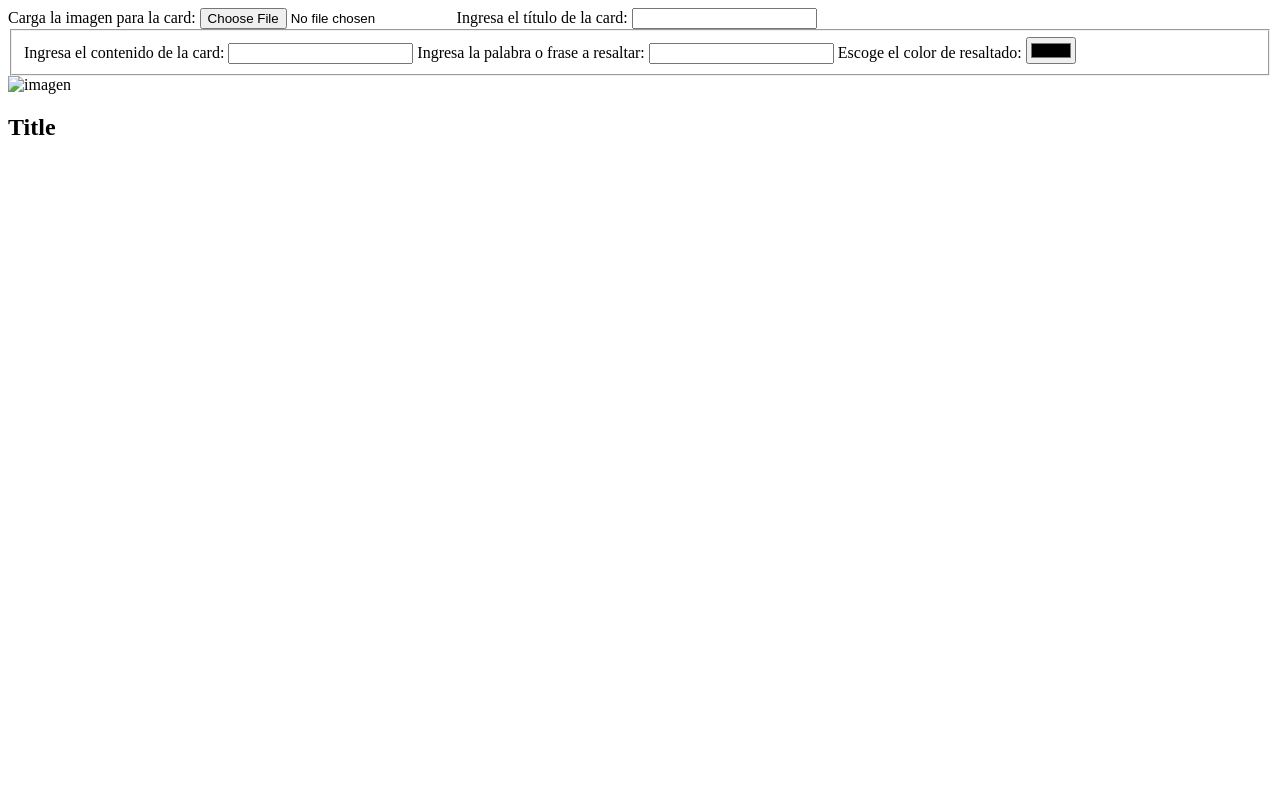
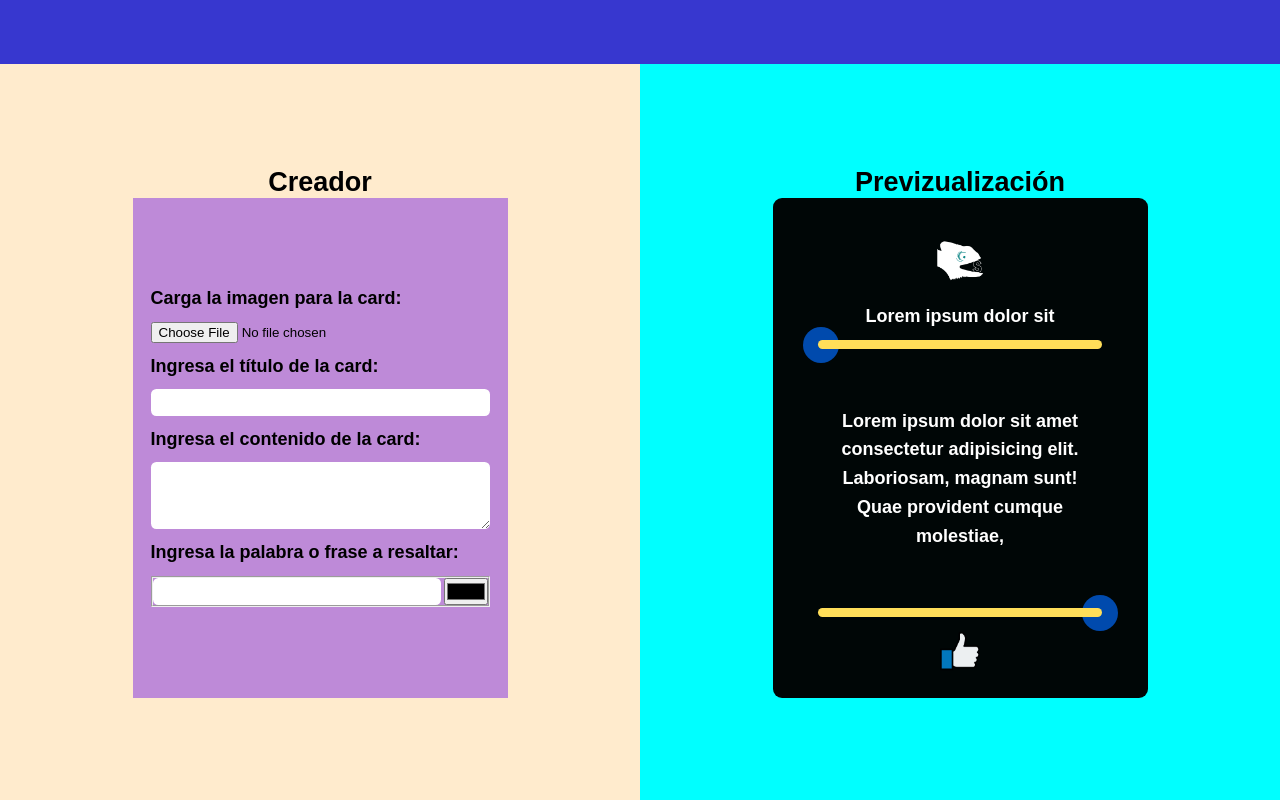
Before and after one commit to josequio/proyectojs, a plain HTML site: page creator_card.html in a window 1280 px wide. Drawn offline with Linux system fonts and the light colour scheme.

Commit message:
archivos js y creación de estructur de creator_card.html

```diff
--- a/creator_card.html
+++ b/creator_card.html
@@ -5,45 +5,58 @@
    <meta charset="UTF-8">
    <meta http-equiv="X-UA-Compatible" content="IE=edge">
    <meta name="viewport" content="width=device-width, initial-scale=1.0">
+   <link rel="stylesheet" href="/styles/creator_card.css">
    <title>ChameleonSpeak.com</title>
 </head>
 
 <body>
-   <header>
+   <header class="header">
 
    </header>
    <section class="maker">
-      <div class="card-maker">
-         <form action="#" id="form" >
-            <label for="image">Carga la imagen para la card:</label>
-            <input type="file">
-            <label for="title">Ingresa el título de la card:</label>
-            <input type="text" name="title" id="title">
-            <fieldset>
-               <label for="body">Ingresa el contenido de la card:</label>
-               <input type="text" name="body" id="body">
-               <label for="words">Ingresa la palabra o frase a resaltar:</label>
-               <input type="text" name="words" id="words">
-               <label for="color">Escoge el color de resaltado:</label>
-               <input type="color" name="color" id="color">
-            </fieldset>
+      <div class="maker_card">
+         <h2>Creador</h2>
+         <form action="#" class="form" id="form">
+            <label for="imageCard">Carga la imagen para la card:</label>
+            <input type="file"  name="imageCard" id="imageCard">
+            <label for="titleCard">Ingresa el título de la card:</label>
+            <input type="text" name="titleCard" id="titleCard" class="input-desing">
+            <label for="paragraphCard">Ingresa el contenido de la card:</label>
+            <textarea id="paragraphCard" name="paragraphCard" rows="4" cols="50"></textarea>
+            <div class="form_marker">
+               <label for="wordsCard">Ingresa la palabra o frase a resaltar:</label>
+               <fieldset>
+                  <input type="text" name="wordsCard" id="wordsCard" class="input-desing">
+                  <label for="colorCard"></label>
+                  <input type="color" name="colorCard" id="colorCard"  >
+               </fieldset>
+            </div>
          </form>
       </div>
 
-      <div class="card-previewer">
-         <div class="card">
-            <div class="card_container-img">
-               <img src="" alt="imagen">
+      <div class="maker_previewer">
+         <h2>Previzualización</h2>
+         <div class="card card-previewer">
+            <div class="card_image">
+               <img src="/images/logo/icon_logo.png" alt="imagen" id="cardImg">
             </div>
-            <h2 class="card_title">Title</h2>
-            <div class="card_decoration-top">
+            <h2 class="card_title">Lorem ipsum dolor sit</h2>
+            <div class="card_decoration decoration-top">
+               <div class="decoration_circle circle_top"></div>
+               <div class="decoration_line"></div>
             </div>
-            <p class="card_text"></p>
-            <div class="card_decoration-top">
+            <p class="card_text">Lorem ipsum dolor sit amet consectetur adipisicing elit. Laboriosam, magnam sunt! Quae provident cumque molestiae, </p>
+            <div class="card_decoration decoration-bottom">
+               <div class="decoration_circle circle_bottom"></div>
+               <div class="decoration_line"></div>
+            </div>
+            <div class="card_like">
+               <img src="/images/icons/pulgar-arriba.png" alt="">
             </div>
          </div>
       </div>
+
    </section>
+   <script src="/script/creatorCard.js"></script>
 </body>
-
 </html>
--- /dev/null
+++ b/script/creatorCard.js
@@ -0,0 +1,31 @@
+const cardTitle = document.querySelector(".card_title");
+const cardText = document.querySelector(".card_text");
+
+
+let inputTitleCard = document.querySelector("#titleCard");
+let inputparagraphCard = document.querySelector("#paragraphCard");
+let inputImageCard = document.querySelector("#imageCard");
+
+
+inputTitleCard.addEventListener('input',function(ev){
+    console.log(inputTitleCard.value);//se imprime el valor ingesado.
+    cardTitle.textContent = inputTitleCard.value;
+});
+
+inputparagraphCard.addEventListener('input',function(ev){
+    console.log(inputparagraphCard.value);//se imprime el valor ingesado.
+    cardText.textContent = inputparagraphCard.value;
+});
+
+
+inputImageCard.addEventListener('input',function(ev){
+    let image = ev.target.file[0];
+    let reader = new FileReader();
+    reader.readAsDataURL(image);
+    reader.onload = function(){ /* onload: cuando finalice de caragr lo requeride en la variblae reader */
+        let cardImg = document.getElementById("cardImg");
+        console.log(reader.result);
+        cardImg.src = reader.result;
+
+    }
+});
--- a/script/app.js
+++ b/script/interactive.js
@@ -1,3 +1,4 @@
+/* import './googleLogin.js' */
 //-------------FORMA UNO---------------
 /* let btnAccess = document.querySelector(".header_btn_access");
 let modal = document.querySelector(".modal");
--- /dev/null
+++ b/script/main.js
@@ -0,0 +1 @@
+import './interactive.js';
--- /dev/null
+++ b/styles/creator_card.css
@@ -0,0 +1,215 @@
+*,::after,::before{
+    box-sizing: border-box;
+    margin: 0;
+    padding: 0;
+}
+html{
+    box-sizing: inherit;
+    scroll-behavior: smooth;
+    font-size: 18px;
+    font-family: 'Barlow Condensed', sans-serif;
+    font-weight: 600;
+}
+body{
+    min-height: 100vh;
+    max-width: 100vw;
+
+}
+.header{
+    width: 100vw;
+    min-height: 3.3rem;
+    height: 8vh;
+    background-color: #3131cef7;
+}
+/*-----------------------------------------------*/
+section.maker{
+    height: 92vh;
+    width: 100vw;
+    background-color: rgba(47, 255, 0, 0.228);
+    display: flex;
+    flex-wrap: wrap;
+}
+
+/*------------------------------------*/
+div.maker_card{
+    width: 50%;
+    min-width: 320px;
+    background-color: blanchedalmond;
+    display: flex;
+    flex-direction: column;
+    justify-content: center;
+    align-items: center;
+}
+
+form.form{
+    background-color: rgba(158, 91, 222, 0.666);
+    display: flex;
+    flex-direction: column;
+    justify-content: center;
+    align-items: flex-start;
+    gap: 0.7rem;
+    width: 375px;
+    min-width: 320px;
+    min-height: 500px;
+    padding: 1rem;
+}
+form.form textarea,
+form.form input[type="text"]{
+    width: 100%;
+}
+form.form textarea{
+    border-radius: 0.3rem;
+    border: none;
+    padding: 0.2rem;
+}
+
+.input-desing{
+    border-radius: 0.3rem;
+    height: 1.5rem;
+    border: none;
+    padding: 0.2rem;
+}
+
+div.form_marker{
+    width: 100%;
+    display: flex;
+    flex-direction: column;
+    gap: 0.7rem;
+}
+div.form_marker>fieldset{
+
+    display: flex;
+    flex-direction: row;
+    gap: 0.1rem;
+}
+
+
+/*------------------------------------*/
+div.maker_previewer{
+    width: 50%;
+    min-width: 320px;
+    background-color: aqua;
+    display: flex;
+    flex-direction: column;
+    justify-content: center;
+    align-items: center;
+}
+
+div.card{
+    background-color: rgba(0, 0, 0, 0.975);
+    width: 375px;
+    min-width: 320px;
+    min-height: 500px;
+    display: flex;
+    flex-direction: column;
+    /* justify-content: center; */
+    align-items: center;
+    padding: 1rem;
+    border-radius: 0.5rem;
+    color: rgb(255,255,255);
+}
+
+div.card-previewer{
+
+}
+
+div.card_image{
+    /* background-color: #004aad; */
+    width: 5rem;
+    height: 5rem;
+}
+div.card_image>img{
+    width: 100%;
+}
+
+h2.card_title{
+    font-size: 1rem;
+    /* background-color: antiquewhite; */
+}
+/*--*/
+div.card_decoration{
+    min-height: 2rem;
+    /* background-color: aquamarine; */
+    width: 100%;
+    display: flex;
+    justify-content: center;
+    align-items: center;
+    position: relative;
+}
+
+.decoration_circle {
+    width: 2rem;
+    height: 2rem;
+    border-radius: 50%;
+    background-color: #004aad;
+    position: absolute;
+  }
+.circle_top{
+    left: 0.7rem;
+}
+.circle_bottom{
+    left: 16.2rem;
+}
+
+  .decoration_line{
+    width: 15.8rem;
+    height: 0.5rem;
+    border-radius: 0.5rem;/*  */
+    background-color: #ffde59;
+    z-index: 1;
+  }
+/*----*/
+.decoration-top{}
+
+.decoration-bottom{}
+
+p.card_text{
+    height: 50%;
+    /* background-color: #ffde59; */
+    display: inherit;
+    align-items: center;
+    text-align: center;
+    max-width: 15.8rem;
+    line-height: 160%;
+}
+
+div.card_like{
+    width: 40px;
+}
+div.card_like>img{
+    width: 100%;
+}
+
+
+
+
+
+
+
+
+
+/* .maker{
+    display: flex;
+    margin: auto;
+}
+.card-maker{
+    display: flex;
+    justify-content: center;
+    align-items: center;
+    width: 50%;
+}
+
+form{
+    display: inherit;
+    flex-direction: column;
+}
+form > fieldset{
+    display: inherit;
+    flex-direction: column;
+}
+.card-previewer{
+    width: 50%;
+    background-color: aqua;
+}
+
+ */
--- a/styles/style.css
+++ b/styles/style.css
@@ -137,7 +137,7 @@ body{
 /* -----------------section: front----------- */
 .front{
     height: 92vh;
-    background-color: aqua;
+   /*  background-color: aqua; */
     display: grid;
     grid-template-columns: 1fr;
     grid-template-rows: minmax(auto,1fr) minmax(auto,0.5fr);
@@ -183,7 +183,7 @@ body{
     height: 100%;
     min-width: 100%;
     max-width: 100vw;
-    background-color: rgb(152, 190, 224);
+    /* background-color: rgb(152, 190, 224); */
     display: flex;
     justify-content: center;
     align-items:  center;
@@ -192,7 +192,7 @@ body{
 .method_content{
     min-width: 44rem;
     max-width: 80%;
-    background-color: rgb(152, 224, 156);
+    /* background-color: rgb(152, 224, 156); */
     display: grid;
     grid-template-columns: minmax(11rem,1fr) minmax(11rem,1fr) minmax(17.7rem,1fr);
     grid-template-rows: repeat(2,1fr);
@@ -233,7 +233,7 @@ body{
 
 .method_content_one{
     grid-area: contentOne;
-    background-color: rgb(138, 138, 167);
+    /* background-color: rgb(138, 138, 167); */
 }
 
 .method_content_two{
@@ -246,7 +246,7 @@ body{
 
 
 .method_content_card{
-    background-color: aqua;
+    /* background-color: aqua; */
     grid-area: contentCard;
     display: flex;
     justify-content: center;
@@ -261,10 +261,10 @@ body{
     padding: 1rem;
 
 } */
-.card{
+.method_card{
     height: 20rem;
     width: 15rem;
-    background-image: url(/images/cards/card_black.png);
+    background-image: url(/images/cards/rock.png);
     background-size:contain;
     background-repeat: no-repeat;
     transform: rotate(3deg);
@@ -284,7 +284,7 @@ body{
     height: 100%;
     min-width: 100%;
     max-width: 100vw;
-    background-color: rgb(152, 190, 224);
+    /* background-color: rgb(152, 190, 224); */
     margin: auto;
     display: flex;
     flex-direction: column;
@@ -301,7 +301,7 @@ body{
 .screen_content{
     min-width: 17.7rem;
     max-width: 80%;
-    border: 1px solid rgb(0, 242, 255);
+    /* border: 1px solid rgb(0, 242, 255); */
     font-weight: 400;
 
 }
@@ -312,7 +312,7 @@ body{
     flex-wrap: wrap;
     align-items: center;
     justify-content: center;
-    border: 1px solid rgb(21, 255, 0);
+    /* border: 1px solid rgb(21, 255, 0); */
     /* padding: 2rem; */
 
 }
@@ -329,7 +329,7 @@ body{
 }
 .screen_content_bottom_img,
 .screen_content_top_img{
-    background-color: bisque;
+   /*  background-color: bisque; */
     max-width: 30%;
     min-width: 17.7rem;
     /* height: 17.7rem; */
@@ -348,7 +348,7 @@ body{
     flex-wrap: wrap;
     align-items: center;
     justify-content: center;
-    border: 1px solid rgb(255, 0, 166);
+    /* border: 1px solid rgb(255, 0, 166); */
     /* padding: 2rem; */
 }
 
```
Also changed, not shown: cards.html (added, +12 -0 lines), index.html (+6 -5 lines), script/firebase.js (added, +9 -0 lines), script/firebaseConfig.js (added, +9 -0 lines), script/googleLogin.js (added, +9 -0 lines), images/cards/rock.png (added), images/icons/like.png (added), images/icons/pulgar-arriba.png (added).
